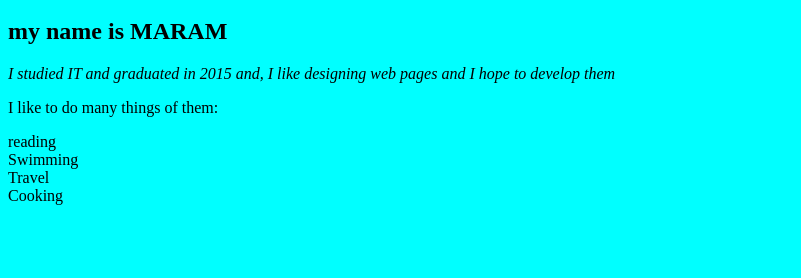
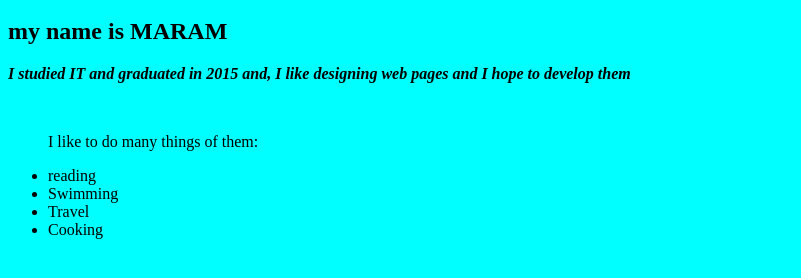
Before and after one commit to maram-thawabtha/first-test, a plain HTML site: page index.html in a window 1280 px wide. Shown: the part 48-326 px from the top of the page, without its empty margins (0-801 px from the left). Drawn offline with Linux system fonts and the light colour scheme.

Commit message:
Update index.html

```diff
--- a/index.html
+++ b/index.html
@@ -2,8 +2,13 @@
 <body bgcolor="aqua">
 <h1 align="center">Hello Everyone</h1>
  <h2><b>my name is MARAM</b></h2>
-<p><i>I studied IT and graduated in 2015 and, I like designing web pages and I hope to develop them</i></p>
+<p><i><b>I studied IT and graduated in 2015 and, I like designing web pages and I hope to develop them</i></b></p>
+ <br>
+ <ul>
 <p align="left">I like to do many things of them:</p>
- reading<br>Swimming<br>Travel<br>Cooking<br></p>
+  <li> reading</li>
+  <li>Swimming</li>
+  <li>Travel</li>
+  <li>Cooking</li></ul></p>
   </body>
   </html
```
